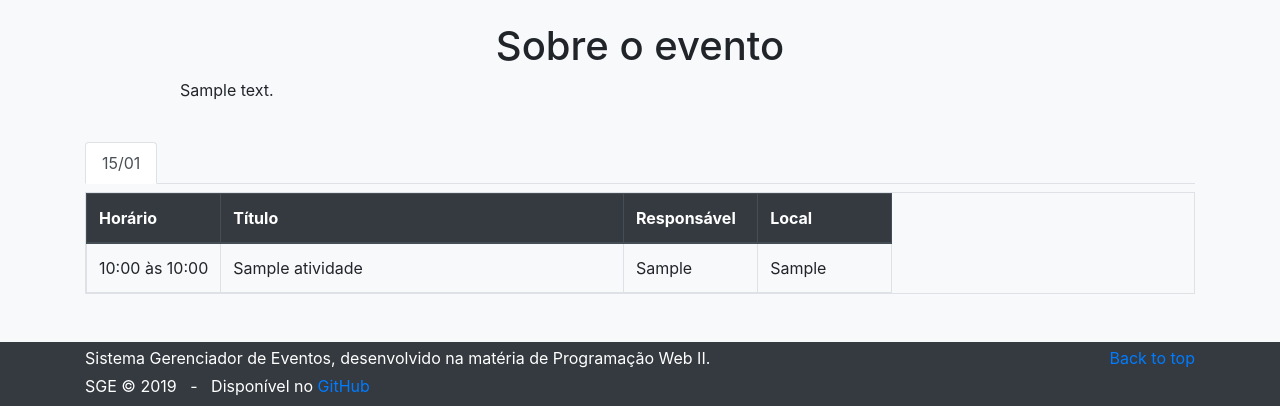
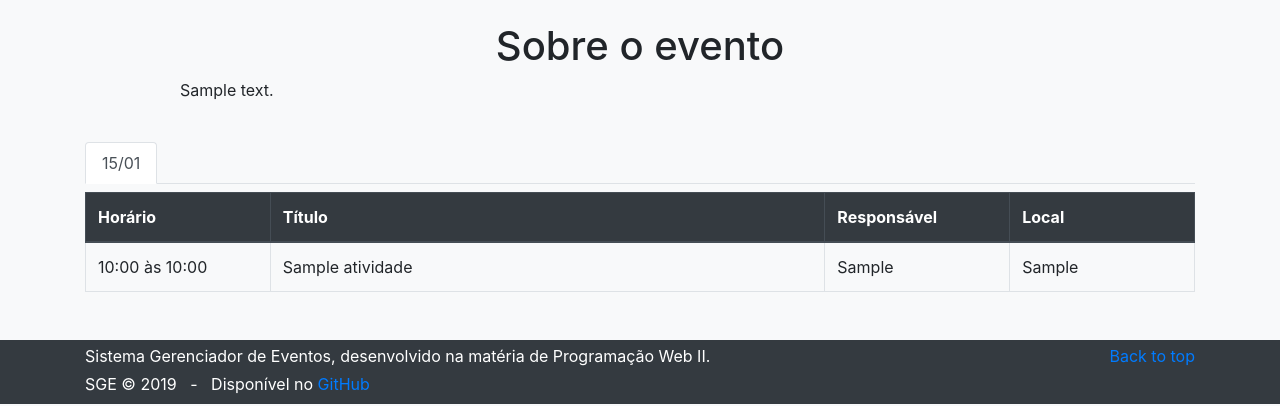
Before and after one commit to pwii-2019-1/pwii-projeto-pratico-2-2019-1-sge, a PHP site: page /public_html/evento.php?evento_id=1 in a window 1280 px wide. Shown: the part 531-937 px from the top of the page. Run offline with PHP 8.4, Linux system fonts and the light colour scheme; tables that the repository leaves empty hold one stand-in row (values such as "Sample post"); classes that the project's autoload settings leave out are loaded by file name; some libraries are stand-ins or nearby versions.

Commit message:
Correção do bug na tela

```diff
--- a/public_html/evento.php
+++ b/public_html/evento.php
@@ -120,7 +120,7 @@ $atividade = $atividades->listarAtividades($evento_id);
 		<div class="tab-content mb-5" id="myTabContent">
 			<?php foreach ($atividade["total_dias"] as $i => $dia) { ?>
 				<div class="tab-pane fade <?= $i == 0 ? "show active" : "" ?>" id="dia<?= $i ?>" role="tabpanel" aria-labelledby="dia<?= $i ?>-tab">
-					<table class="table table-responsive table-hover table-bordered"  style="min-width: 100%">
+					<table class="table table-hover table-bordered"  style="min-width: 100%">
 						<thead class="thead-dark">
 							<tr>
 								<th class="col-md-2">Horário</th>
```
